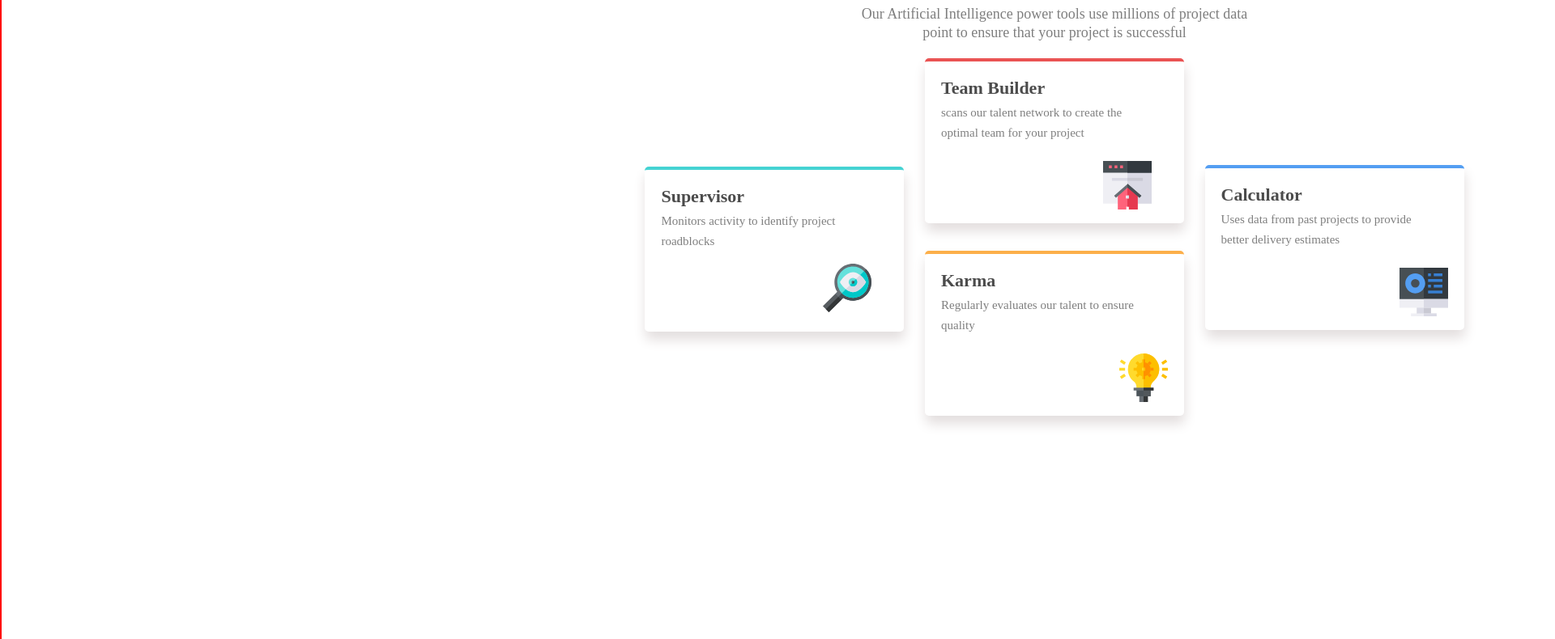
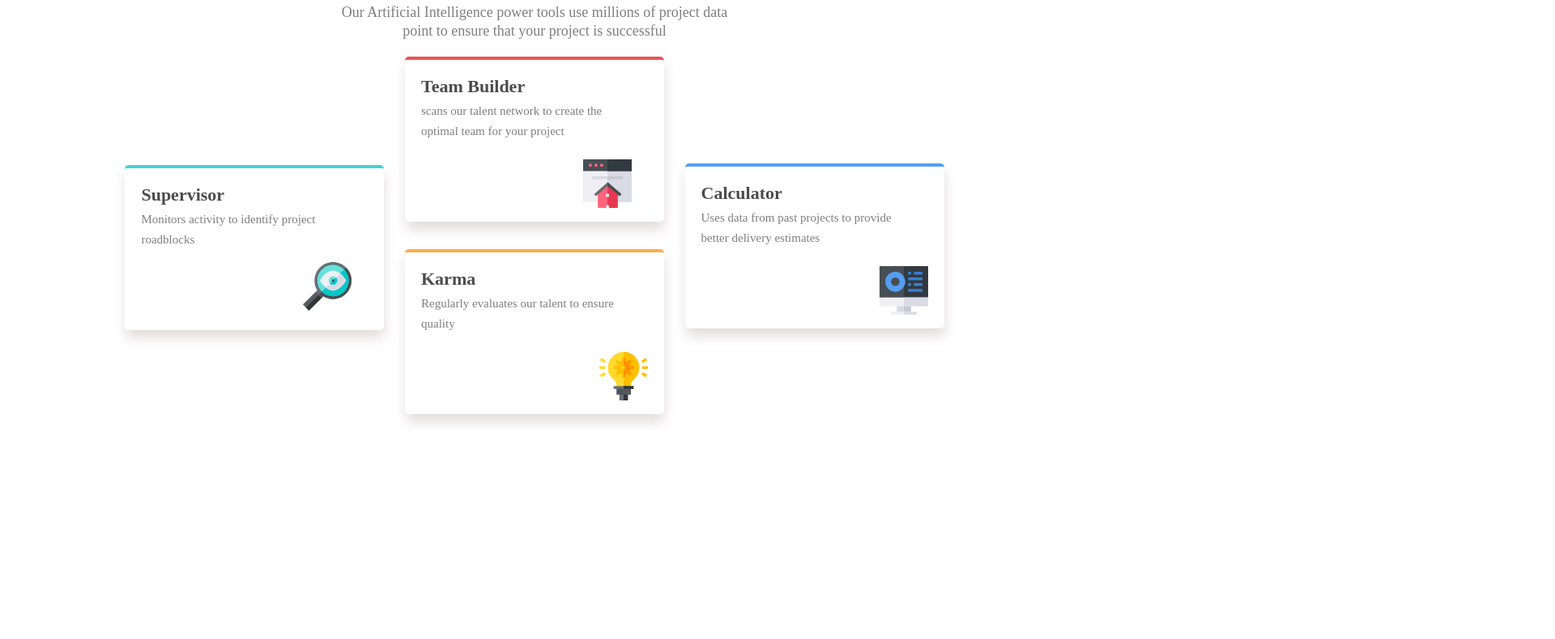
Before and after one commit to teshcodes/four-cards-feature-project, a plain HTML site: page index.html in a window 1280 px wide. Shown: the part 151-941 px from the top of the page at 81% size, 1920 px wide, since content can reach past the window. After the commit the page ends 800 px from the top, so only its background shows below. Drawn offline with Linux system fonts and the light colour scheme.

Commit message:
necessary styling added

```diff
--- a/style.css
+++ b/style.css
@@ -1,8 +1,9 @@
 body {
     text-align: start;
-    margin-bottom: 50px;
     width: 100%;
     margin: 0 ;
+    overflow-x: hidden;
+    padding-bottom: 150px;
 }
 
 .overall-container  {
@@ -170,9 +171,7 @@ body {
 @media only screen and (min-width: 768px) {
     .overall-container {
         margin: 0 auto;
-        width: 200%;
-        height: 1200px;
-        border: 2px solid red;
+        width: 100%;
     }
 
     .technology-delivery-container {
```
Also changed, not shown: index.html (+0 -1 lines).
